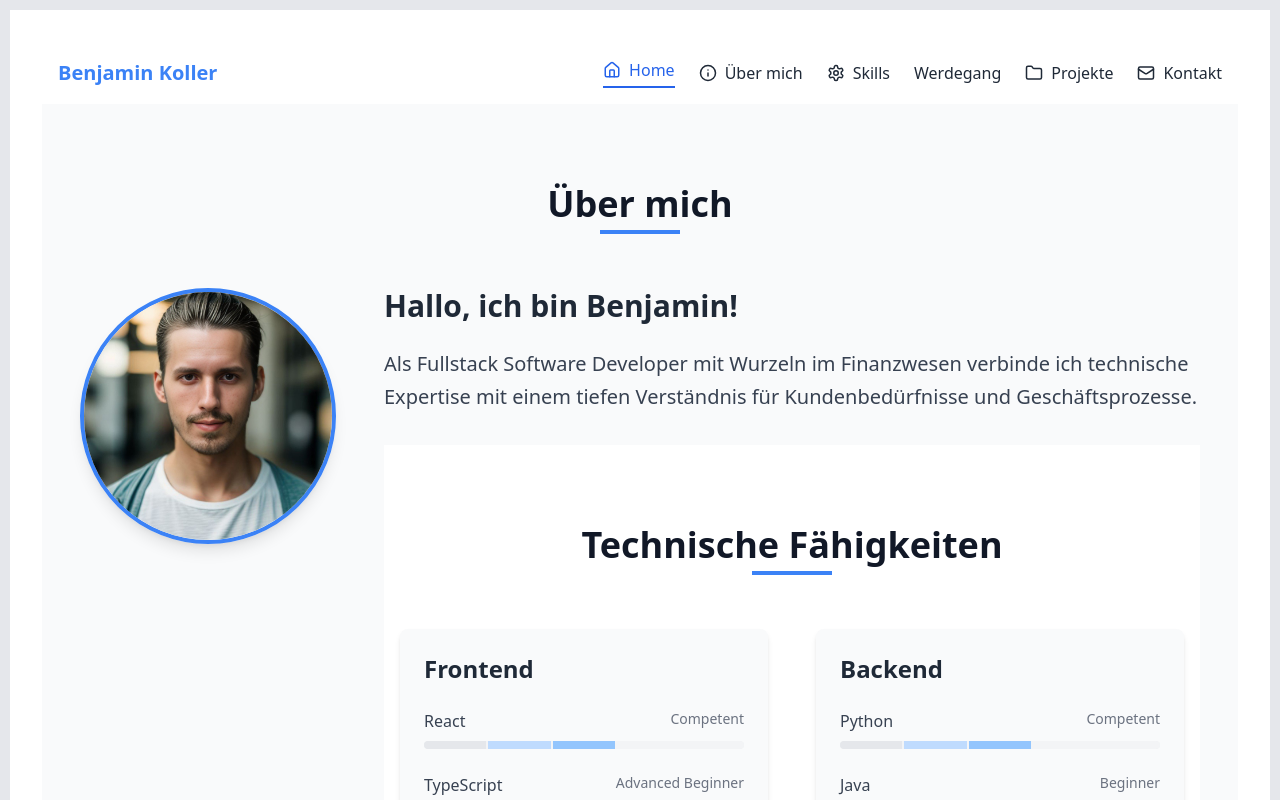
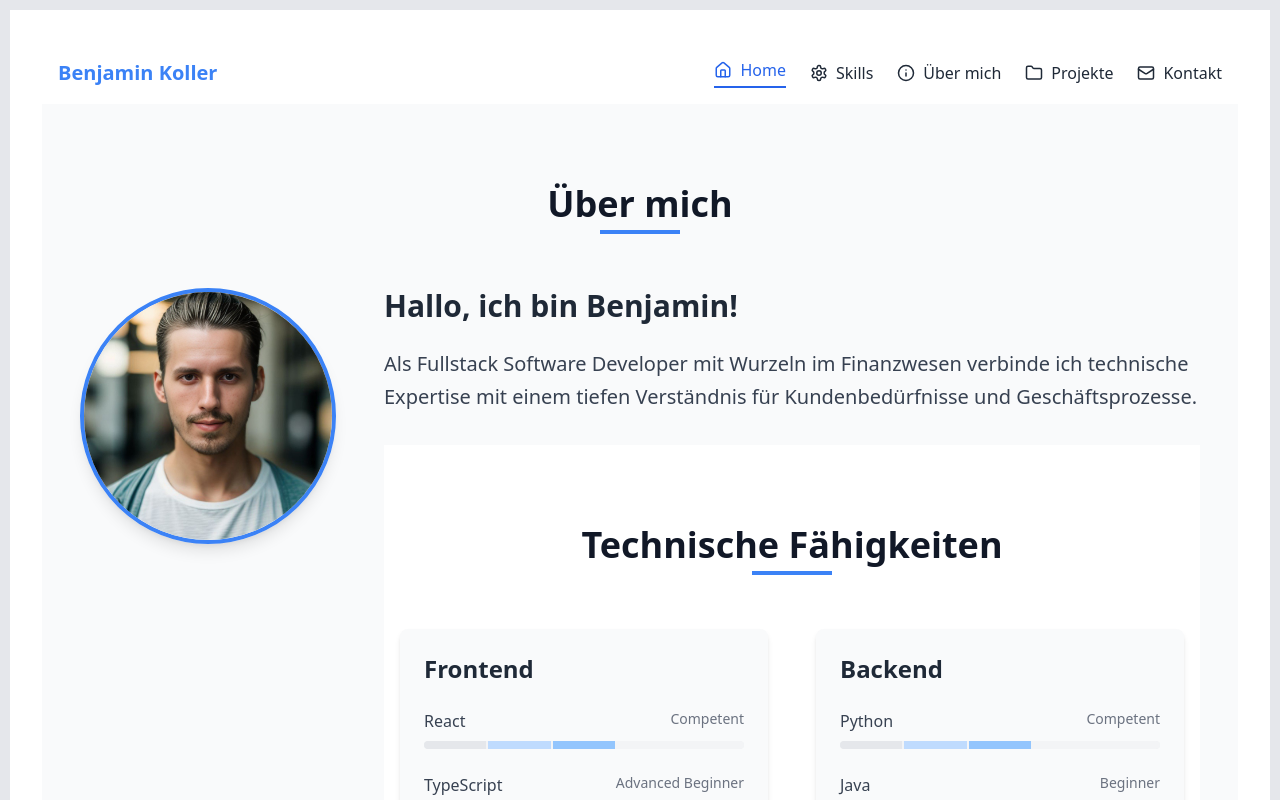
Before and after one commit to kobsaai/my-webpage, a React (Vite) app: page / in a window 1280 px wide. Shown: the top 800 px of the page. Built offline with nearby package versions, Linux system fonts and the light colour scheme.

Commit message:
changed navbar layout

```diff
--- a/src/components/CombinedNavbar.tsx
+++ b/src/components/CombinedNavbar.tsx
@@ -59,18 +59,17 @@ export default function CombinedNavbar() {
   const navItems = [
     { to: "/", label: "Home", icon: <Home size={18} />, isSection: false },
     {
+      to: "skills",
+      label: "Skills",
+      icon: <Settings size={18} />,
+      isSection: true,
+    },
+    {
       to: "about",
       label: "Über mich",
       icon: <Info size={18} />,
       isSection: true,
     },
-    {
-      to: "skills",
-      label: "Skills",
-      icon: <Settings size={18} />,
-      isSection: true,
-    },
-    { to: "development", label: "Werdegang", isSection: true },
     {
       to: "/projects",
       label: "Projekte",
--- a/src/pages/Home.tsx
+++ b/src/pages/Home.tsx
@@ -70,11 +70,9 @@ function Home() {
 
           {/* About Text Content */}
           <div className="flex-1">
-            <section id="about">
-              <h3 className="text-3xl font-semibold text-gray-800 mb-6">
-                Hallo, ich bin Benjamin!
-              </h3>
-            </section>
+            <h3 className="text-3xl font-semibold text-gray-800 mb-6">
+              Hallo, ich bin Benjamin!
+            </h3>
 
             <p className="text-xl text-gray-700 mb-8 leading-relaxed">
               Als Fullstack Software Developer mit Wurzeln im Finanzwesen
@@ -83,7 +81,7 @@ function Home() {
             </p>
 
             <TechSkills />
-            <section id="development">
+            <section id="about">
               <h4 className="text-2xl font-semibold text-gray-800 mt-8 mb-4">
                 Mein Werdegang
               </h4>
```
